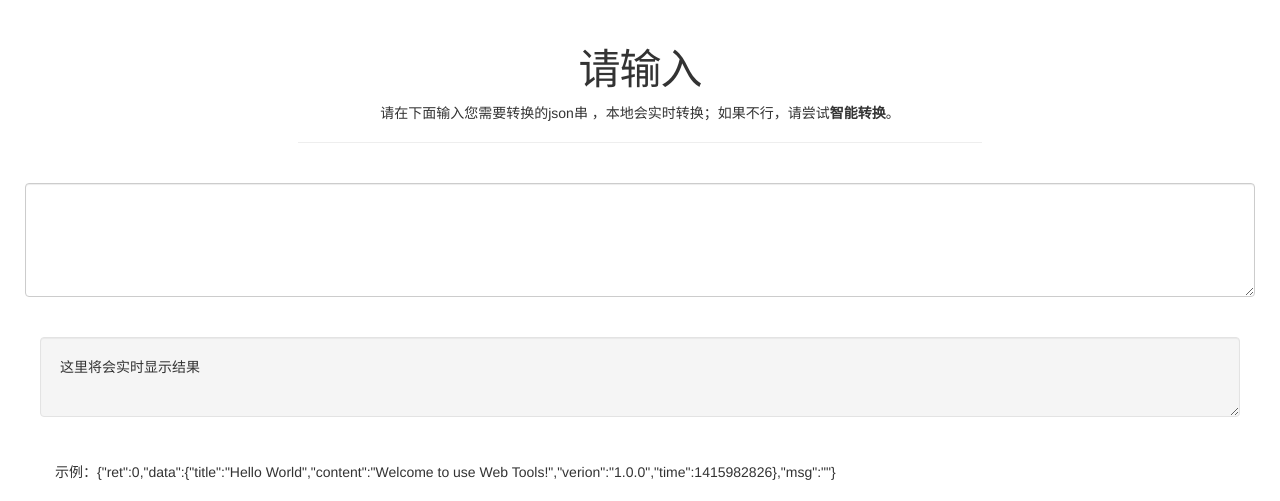
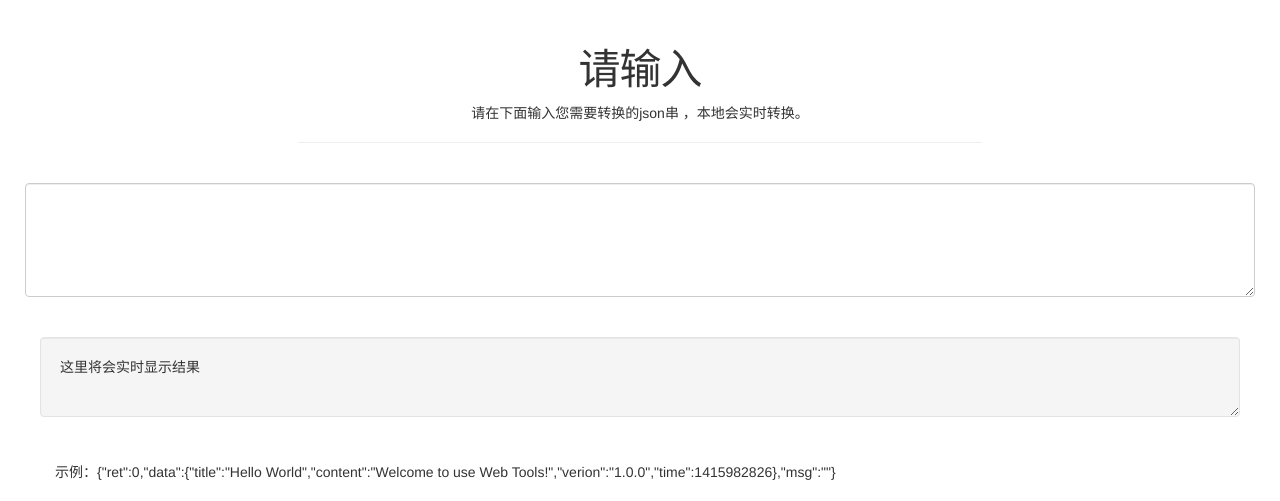
Before and after one commit to phalapi/Web-Tools, a PHP site: page /json/ in a window 1280 px wide. Shown: the part 43-544 px from the top of the page. Run offline with PHP 8.4, Linux system fonts and the light colour scheme; some libraries are stand-ins or nearby versions.

Commit message:
json tip

```diff
--- a/json/index.php
+++ b/json/index.php
@@ -48,7 +48,7 @@ require WEB_TOOLS_ROOT . '/header.html';
 
 <div class="projects-header page-header">
     <h2>请输入</h2>
-    <p>请在下面输入您需要转换的json串 ，本地会实时转换；如果不行，请尝试<strong>智能转换</strong>。</p>
+    <p>请在下面输入您需要转换的json串 ，本地会实时转换。</p>
 </div>
 
 <div class="row">
```
